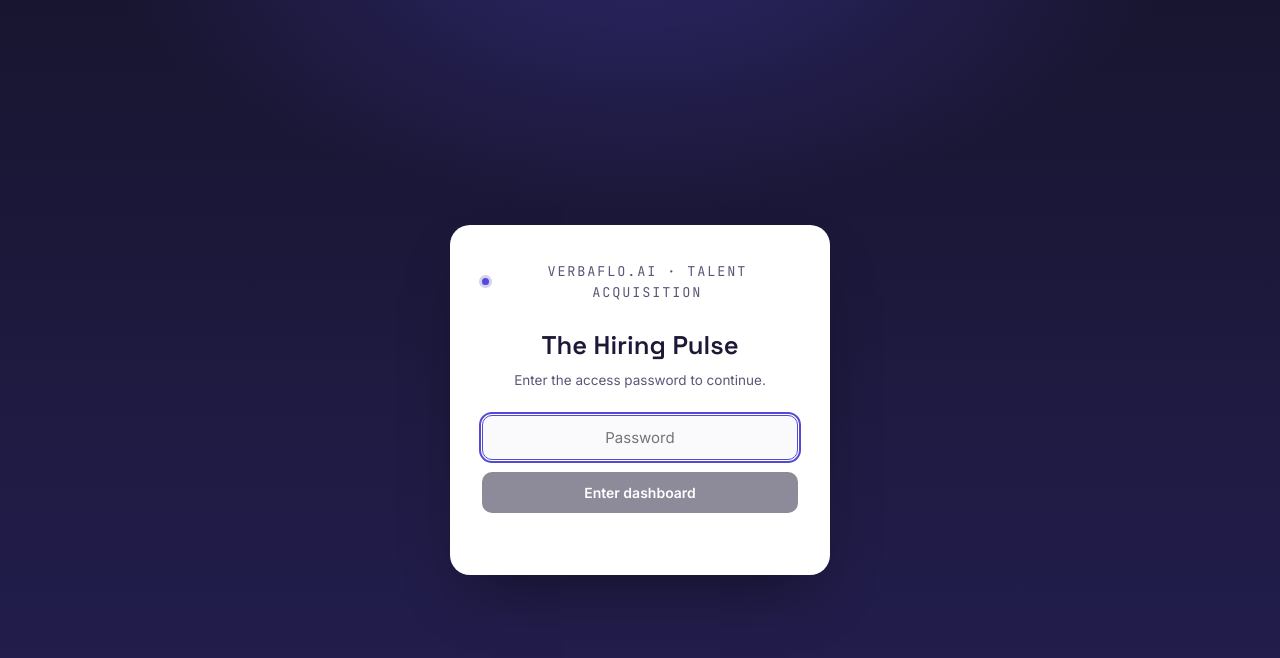
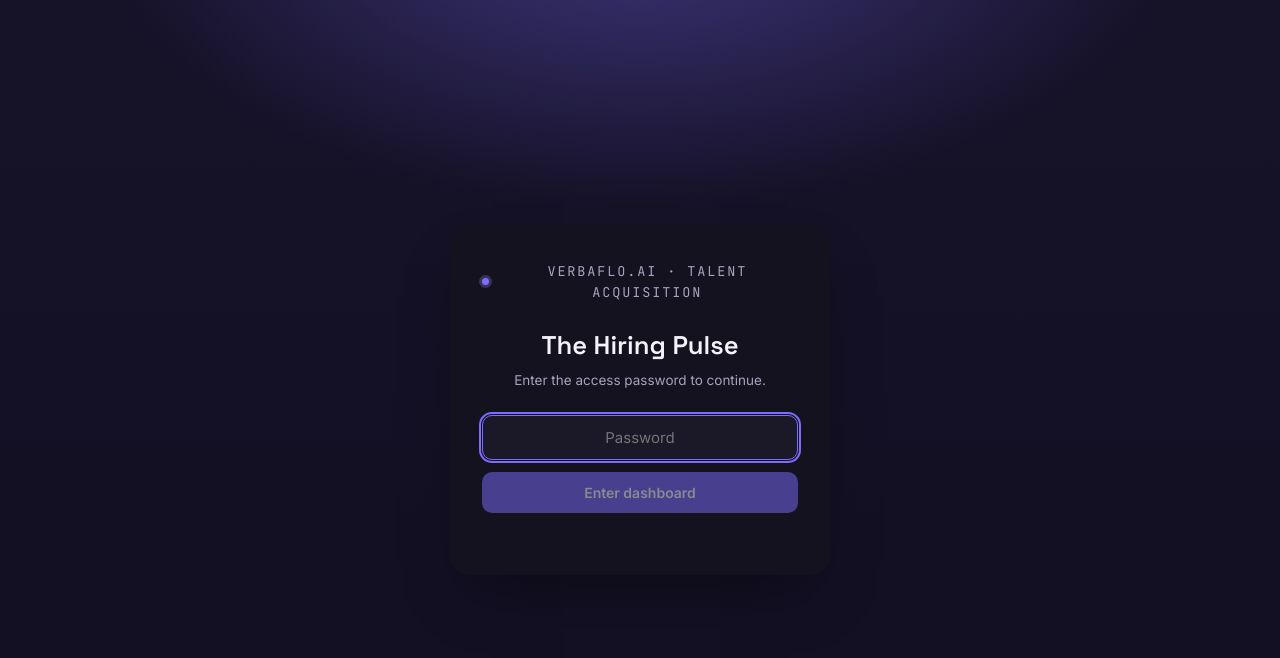
Before and after one commit to ankitchauhan-del/TA-Pulse-, a Next.js app: page /login in a window 1280 px wide. Shown: the top 658 px of the page. Built offline with nearby package versions, Linux system fonts and the light colour scheme.

Commit message:
Add files via upload

```diff
--- a/styles/dashboard.css
+++ b/styles/dashboard.css
@@ -1,34 +1,36 @@
 
   :root{
-    --canvas:#F1F0F8;
-    --surface:#FFFFFF;
-    --surface-alt:#FAFAFD;
-    --ink:#1C1836;
-    --ink-soft:#5B5678;
-    --ink-faint:#918CAE;
-    --line:#E1DFEF;
-    --line-strong:#C7C2DE;
-    --signal:#544AD6;
-    --signal-dark:#3D3399;
-    --signal-tint:#EBE9FA;
-    --status-open:#1E8F6D;
-    --status-open-tint:#E5F3EC;
-    --status-hold:#B9860F;
-    --status-hold-tint:#FBF1DE;
-    --status-offer:#8C6A1F;
-    --status-offer-tint:#F5EEDD;
-    --status-closed:#6B7280;
-    --status-closed-tint:#EBECED;
-    --alert:#C9384F;
-    --alert-tint:#FBE9EC;
-    --hero-bg:#181530;
-    --hero-bg-2:#241F52;
-    --hero-ink:#F4F3FA;
-    --hero-ink-soft:#B3ADD2;
+    --canvas:#0B0A12;
+    --surface:#14121E;
+    --surface-alt:#1B1828;
+    --surface-hi:#221E34;
+    --ink:#F4F2FB;
+    --ink-soft:#A7A2C0;
+    --ink-faint:#6F6A8A;
+    --line:#26223A;
+    --line-strong:#332E4C;
+    --signal:#7C6CFF;
+    --signal-bright:#9B8CFF;
+    --signal-dark:#9B8CFF;
+    --signal-tint:#241E45;
+    --status-open:#25D9A0;
+    --status-open-tint:#123528;
+    --status-hold:#F0B429;
+    --status-hold-tint:#3A2E10;
+    --status-offer:#E6B84D;
+    --status-offer-tint:#332811;
+    --status-closed:#A7A2C0;
+    --status-closed-tint:#221E34;
+    --alert:#FF6B72;
+    --alert-tint:#3A1B22;
+    --hero-bg:#161228;
+    --hero-bg-2:#120F22;
+    --hero-ink:#FFFFFF;
+    --hero-ink-soft:#A7A2C0;
     --radius-sm:8px;
     --radius-md:14px;
     --radius-lg:20px;
-    --shadow-card:0 1px 2px rgba(84,74,214,0.04), 0 18px 36px -20px rgba(28,24,54,0.22);
+    --shadow-card:0 1px 2px rgba(0,0,0,0.3), 0 20px 44px -28px rgba(0,0,0,0.7);
     --font-display:'Space Grotesk', -apple-system, BlinkMacSystemFont, sans-serif;
     --font-body:'Inter', -apple-system, BlinkMacSystemFont, 'Segoe UI', sans-serif;
     --font-mono:'JetBrains Mono', 'SF Mono', Menlo, Consolas, monospace;
@@ -62,7 +64,7 @@
 
   /* ---------- Hero ---------- */
   .hero{
-    background:radial-gradient(ellipse 900px 480px at 15% -10%, rgba(84,74,214,0.35), transparent 60%), linear-gradient(180deg, var(--hero-bg), var(--hero-bg-2));
+    background:radial-gradient(ellipse 900px 480px at 15% -10%, rgba(124,108,255,0.38), transparent 60%), linear-gradient(180deg, var(--hero-bg), var(--hero-bg-2));
     color:var(--hero-ink);
     padding:34px 0 0;
     position:relative;
@@ -78,7 +80,7 @@
     display:flex;align-items:center;gap:8px;
     margin:0 0 18px;
   }
-  .eyebrow::before{content:"";width:7px;height:7px;border-radius:50%;background:var(--signal);box-shadow:0 0 0 3px rgba(84,74,214,0.25);}
+  .eyebrow::before{content:"";width:7px;height:7px;border-radius:50%;background:var(--signal);box-shadow:0 0 0 3px rgba(155,140,255,0.25);}
   .hero h1{
     font-family:var(--font-display);
     font-weight:600;
@@ -108,7 +110,7 @@
   }
   .wf-bar{
     flex:1 1 0;
-    background:linear-gradient(180deg, var(--signal), rgba(84,74,214,0.15));
+    background:linear-gradient(180deg, var(--signal), rgba(124,108,255,0.12));
     border-radius:3px 3px 0 0;
     min-width:2px;
     transform-origin:bottom;
@@ -164,7 +166,7 @@
     transition:background .15s, color .15s, border-color .15s;
   }
   .chip:hover{border-color:var(--line-strong);}
-  .chip.is-active{background:var(--ink);color:#fff;border-color:var(--ink);}
+  .chip.is-active{background:var(--signal);color:#fff;border-color:var(--signal);}
   .spacer{flex:1 1 auto;}
   .mode-toggle{
     display:flex;align-items:center;gap:8px;background:var(--surface);border:1px solid var(--line);
@@ -196,7 +198,7 @@
     transition:opacity .15s, transform .1s;
   }
   .btn:active{transform:scale(.97);}
-  .btn-primary{background:var(--ink);color:#fff;}
+  .btn-primary{background:var(--signal);color:#fff;}
   .btn-primary:hover{opacity:.88;}
   .btn-ghost{background:var(--surface);border-color:var(--line);color:var(--ink);}
   .btn-ghost:hover{border-color:var(--line-strong);}
@@ -263,7 +265,7 @@
     display:grid;grid-template-columns:24px minmax(160px,2.3fr) 128px minmax(220px,1.7fr) 138px;
     gap:14px;align-items:center;padding:13px 18px;cursor:pointer;
   }
-  .role-row:hover{background:rgba(84,74,214,0.06);}
+  .role-row:hover{background:rgba(124,108,255,0.10);}
   .drag-handle{
     position:absolute;left:-2px;top:50%;transform:translateY(-50%);
     width:22px;height:100%;max-height:52px;display:flex;align-items:center;justify-content:center;
@@ -298,7 +300,7 @@
   .role-title-view{font-family:var(--font-display);font-size:1.02rem;font-weight:600;margin:0;white-space:nowrap;overflow:hidden;text-overflow:ellipsis;}
   input.role-title-edit{
     font-family:var(--font-display);font-size:.95rem;font-weight:600;border:1px solid var(--line);
-    border-radius:6px;padding:5px 8px;background:#fff;width:100%;
+    border-radius:6px;padding:5px 8px;background:var(--surface-alt);width:100%;
   }
   .role-detail{display:none;padding:2px 18px 20px;border-top:1px solid var(--line);}
   .role-group.is-open .role-detail{display:block;}
@@ -319,7 +321,7 @@
   .badge-closed{background:var(--status-closed-tint);color:var(--status-closed);}
   .badge-closed::before{background:var(--status-closed);}
   select.status-select{
-    border:1px solid var(--line);border-radius:999px;padding:5px 10px;font-size:12px;font-weight:600;background:#fff;
+    border:1px solid var(--line);border-radius:999px;padding:5px 10px;font-size:12px;font-weight:600;background:var(--surface-alt);
   }
   .date-badge{
     font-family:var(--font-mono);font-size:11.5px;color:var(--ink-soft);
@@ -327,16 +329,16 @@
   }
   .date-badge.is-overdue{color:var(--alert);border-color:var(--alert);background:var(--alert-tint);}
   .flag-btn{
-    width:24px;height:24px;border-radius:50%;border:1px solid var(--line);background:#fff;color:var(--ink-faint);
+    width:24px;height:24px;border-radius:50%;border:1px solid var(--line);background:var(--surface-alt);color:var(--ink-faint);
     cursor:pointer;display:inline-flex;align-items:center;justify-content:center;flex-shrink:0;
   }
   .flag-btn.is-active{background:var(--alert-tint);border-color:var(--alert);color:var(--alert);}
 
   input.num-edit{
-    width:52px;border:1px solid var(--line);border-radius:6px;padding:4px 6px;background:#fff;font-family:var(--font-mono);font-size:12.5px;
+    width:52px;border:1px solid var(--line);border-radius:6px;padding:4px 6px;background:var(--surface-alt);font-family:var(--font-mono);font-size:12.5px;
   }
-  input.date-edit{border:1px solid var(--line);border-radius:6px;padding:5px 8px;background:#fff;font-family:var(--font-mono);font-size:12px;width:150px;}
-  .field-edit-row{display:none;flex-wrap:wrap;gap:12px 20px;margin:12px 0;padding:12px 14px;background:#fff;border:1px dashed var(--line-strong);border-radius:10px;}
+  input.date-edit{border:1px solid var(--line);border-radius:6px;padding:5px 8px;background:var(--surface-alt);font-family:var(--font-mono);font-size:12px;width:150px;}
+  .field-edit-row{display:none;flex-wrap:wrap;gap:12px 20px;margin:12px 0;padding:12px 14px;background:var(--surface-alt);border:1px dashed var(--line-strong);border-radius:10px;}
   .mode-edit .field-edit-row{display:flex;}
   .field-edit-item{display:flex;flex-direction:column;gap:4px;}
   .field-edit-item label{font-size:10.5px;color:var(--ink-faint);text-transform:uppercase;letter-spacing:.05em;font-family:var(--font-mono);}
@@ -365,7 +367,7 @@
   .log-text{color:var(--ink-soft);}
   .log-more{background:none;border:none;color:var(--signal-dark);font-size:12px;font-weight:600;cursor:pointer;padding:4px 0 0;}
   .log-add-row{display:flex;gap:8px;margin-top:10px;}
-  .log-add-row input{flex:1;border:1px solid var(--line);border-radius:8px;padding:7px 10px;font-size:12.5px;background:#fff;}
+  .log-add-row input{flex:1;border:1px solid var(--line);border-radius:8px;padding:7px 10px;font-size:12.5px;background:var(--surface-alt);}
   .log-add-row button{white-space:nowrap;padding:7px 13px;font-size:12px;}
 
   .card-foot{display:flex;justify-content:flex-end;margin-top:12px;}
@@ -384,7 +386,7 @@
   }
   .modal-overlay.is-open{display:flex;}
   .modal{
-    background:#fff;border-radius:var(--radius-lg);padding:26px;width:100%;max-width:480px;
+    background:var(--surface);border-radius:var(--radius-lg);padding:26px;width:100%;max-width:480px;
     max-height:88vh;overflow-y:auto;box-shadow:0 30px 60px -20px rgba(0,0,0,0.35);
   }
   .modal h3{font-family:var(--font-display);margin:0 0 18px;font-size:1.3rem;}
@@ -399,7 +401,7 @@
 
   /* ---------- Toast ---------- */
   .toast{
-    position:fixed;bottom:20px;right:20px;background:var(--ink);color:#fff;padding:11px 18px;
+    position:fixed;bottom:20px;right:20px;background:var(--surface-hi);color:var(--ink);padding:11px 18px;
     border-radius:999px;font-size:12.5px;display:flex;align-items:center;gap:8px;box-shadow:0 12px 30px -10px rgba(0,0,0,0.4);
     opacity:0;transform:translateY(8px);transition:opacity .2s, transform .2s;pointer-events:none;z-index:60;
   }
@@ -435,7 +437,7 @@
   /* ---------- Storage banner ---------- */
   .storage-banner{
     display:flex;align-items:center;gap:10px;background:var(--status-hold-tint);border:1px solid var(--status-hold);
-    color:#7A5A0B;border-radius:12px;padding:11px 16px;font-size:12.8px;margin:18px 0 -6px;
+    color:var(--status-hold);border-radius:12px;padding:11px 16px;font-size:12.8px;margin:18px 0 -6px;
   }
   .storage-banner svg{flex-shrink:0;}
   .storage-banner strong{font-weight:700;}
@@ -443,7 +445,7 @@
 /* ---------- Login gate ---------- */
 .login-screen{
   min-height:100vh;display:flex;align-items:center;justify-content:center;
-  background:radial-gradient(ellipse 900px 480px at 50% -10%, rgba(84,74,214,0.35), transparent 60%), linear-gradient(180deg, var(--hero-bg), var(--hero-bg-2));
+  background:radial-gradient(ellipse 900px 480px at 50% -10%, rgba(124,108,255,0.38), transparent 60%), linear-gradient(180deg, var(--hero-bg), var(--hero-bg-2));
   padding:24px;
 }
 .login-card{
@@ -454,7 +456,7 @@
   font-family:var(--font-mono);font-size:11.5px;letter-spacing:.14em;text-transform:uppercase;color:var(--signal);
   display:flex;align-items:center;justify-content:center;gap:8px;margin:0 0 14px;
 }
-.login-eyebrow::before{content:"";width:7px;height:7px;border-radius:50%;background:var(--signal);box-shadow:0 0 0 3px rgba(84,74,214,0.25);}
+.login-eyebrow::before{content:"";width:7px;height:7px;border-radius:50%;background:var(--signal);box-shadow:0 0 0 3px rgba(155,140,255,0.25);}
 .login-card h1{font-family:var(--font-display);font-weight:600;font-size:1.6rem;margin:0 0 6px;color:var(--ink);}
 .login-card p{color:var(--ink-soft);font-size:13.5px;margin:0 0 24px;}
 .login-card input{
@@ -463,7 +465,7 @@
 }
 .login-card input:focus{outline:2px solid var(--signal);outline-offset:1px;border-color:var(--signal);}
 .login-card button{
-  width:100%;background:var(--ink);color:#fff;border:none;border-radius:10px;padding:12px;font-size:14px;font-weight:600;cursor:pointer;
+  width:100%;background:var(--signal);color:#fff;border:none;border-radius:10px;padding:12px;font-size:14px;font-weight:600;cursor:pointer;
   transition:opacity .15s;
 }
 .login-card button:hover{opacity:.88;}
```
